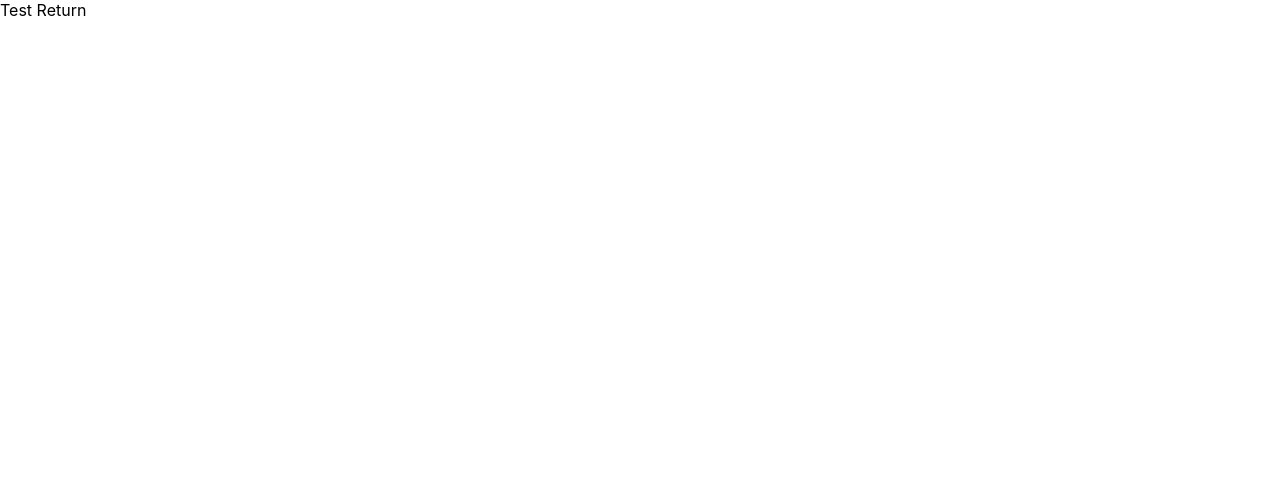
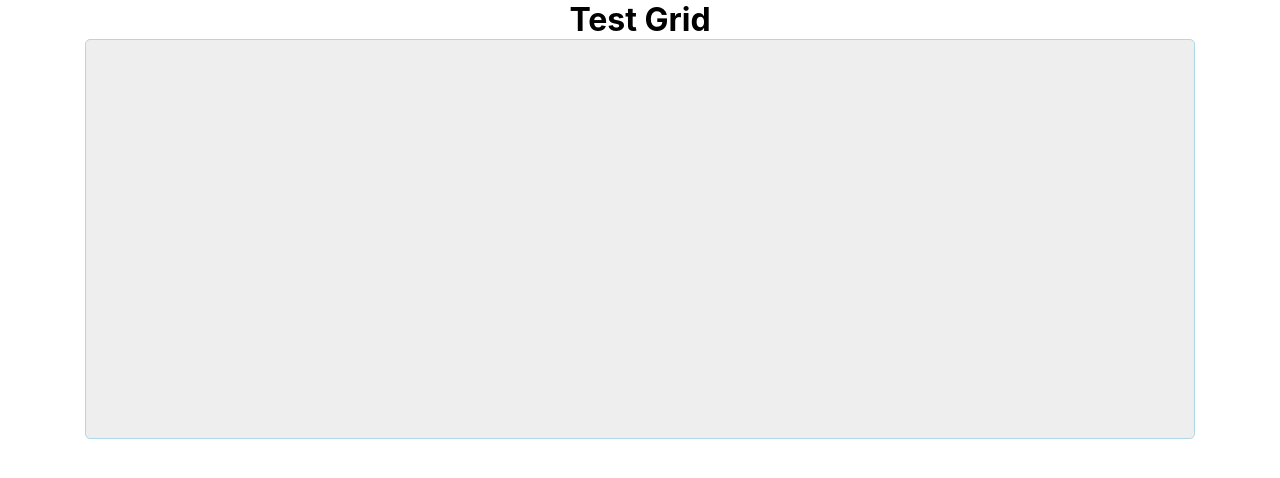
Before and after one commit to nice-rain/sass-grid, a React (Create React App) app: page / in a window 1280 px wide. Shown: the top 478 px of the page. Built offline with nearby package versions, Linux system fonts and the light colour scheme.

Commit message:
Updated App.css to define basic styles

```diff
--- /dev/null
+++ b/src/App.css
@@ -0,0 +1,10 @@
+.container{
+    background-color:#eee;
+    min-height:400px;
+    border: 1px solid lightblue;
+    border-radius:5px;
+}
+
+h1{
+    text-align:center;
+}
--- a/src/App.js
+++ b/src/App.js
@@ -1,5 +1,5 @@
 import React, { Component } from 'react';
-//import logo from './logo.svg';
+import './App.css';
 import './grid.scss';
 
 import MainContent from './main';
--- a/src/main.js
+++ b/src/main.js
@@ -2,5 +2,10 @@ import React from 'react';
 
 export default function MainContent(props)
 {
-    return(<main>Test Return</main>);
+    return( <main>
+                <h1>Test Grid</h1>
+                <div className="container">
+                This is a test.
+                </div>
+            </main>);
 }
```
